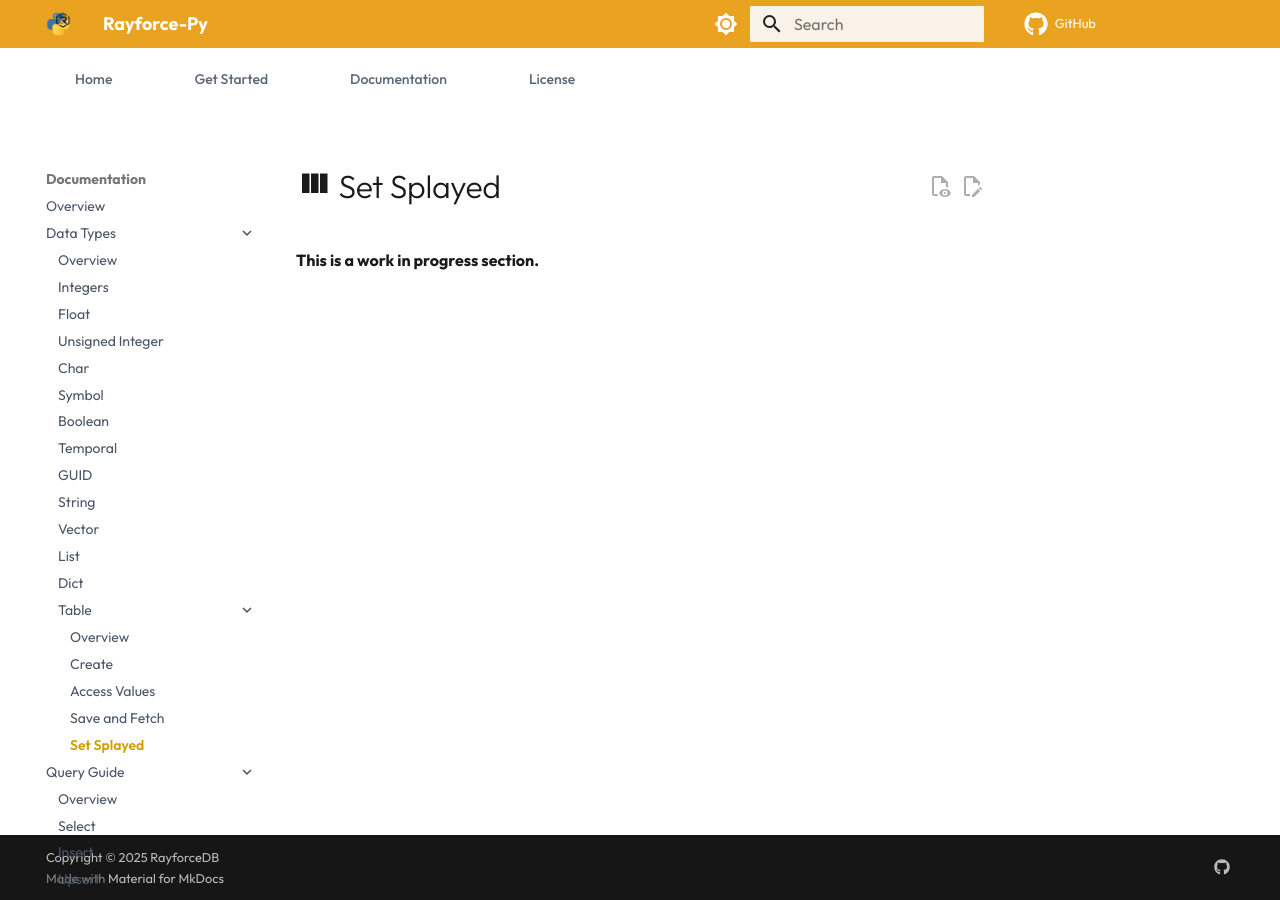
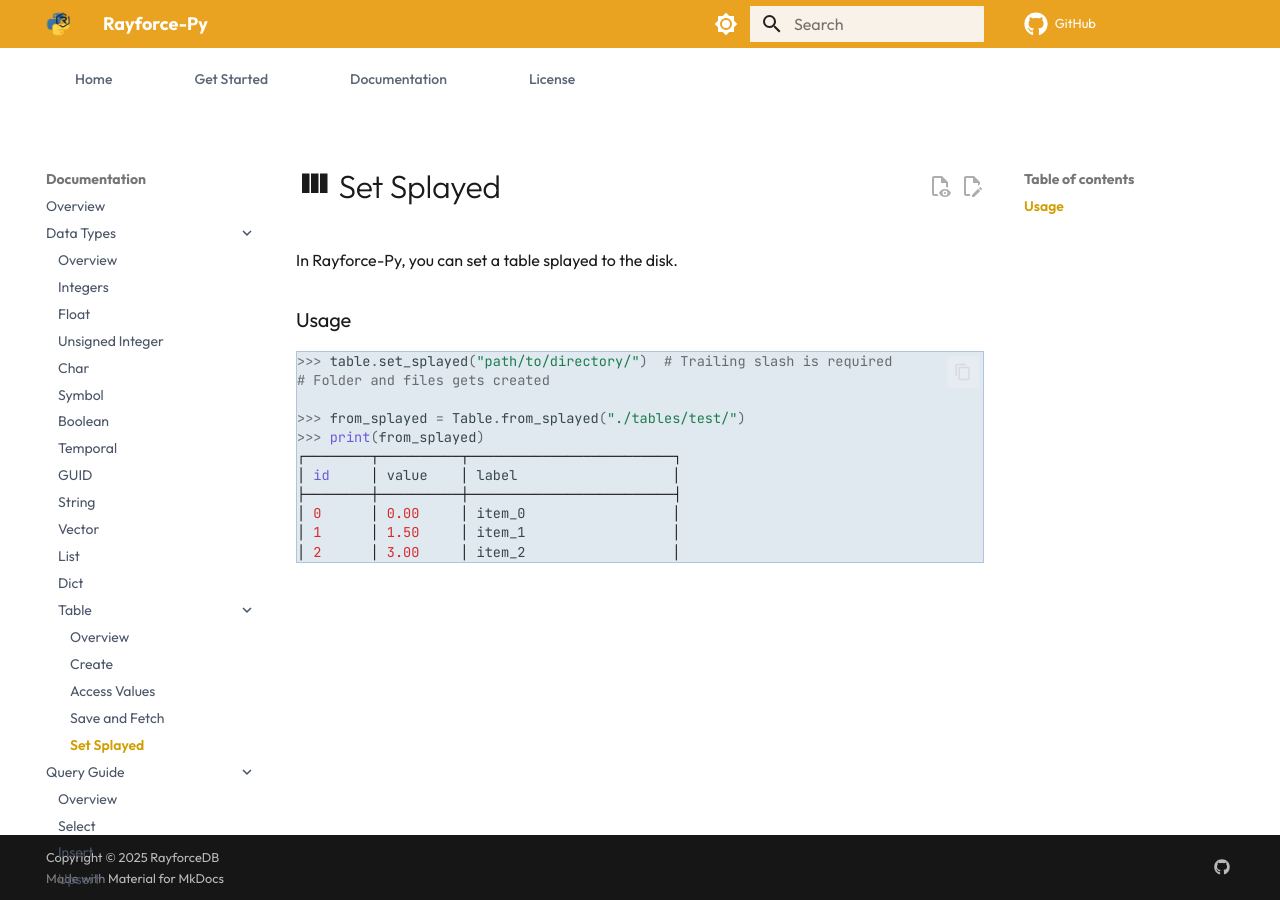
Before and after one commit to RayforceDB/rayforce-py, an MkDocs documentation site: the page built from docs/docs/content/documentation/data-types/table/set-splayed.md, in a window 1280 px wide. Built offline with MkDocs 1.6.1 and Material for MkDocs 9.7.7, drawn with Linux system fonts in a browser that asks for light colours; comment, search, counter and statistics services are not loaded; a style sheet for code colours, icons or effects is not loaded.

````diff
--- a/docs/docs/content/documentation/data-types/table/set-splayed.md
+++ b/docs/docs/content/documentation/data-types/table/set-splayed.md
@@ -1,3 +1,19 @@
 # :material-view-column: Set Splayed
 
-<b>This is a work in progress section.</b>
+In Rayforce-Py, you can set a table splayed to the disk.
+
+
+### Usage
+```python
+>>> table.set_splayed("path/to/directory/")  # Trailing slash is required
+# Folder and files gets created
+
+>>> from_splayed = Table.from_splayed("./tables/test/")
+>>> print(from_splayed)
+┌────────┬──────────┬─────────────────────────┐
+│ id     │ value    │ label                   │
+├────────┼──────────┼─────────────────────────┤
+│ 0      │ 0.00     │ item_0                  │
+│ 1      │ 1.50     │ item_1                  │
+│ 2      │ 3.00     │ item_2                  │
+```
--- a/docs/mkdocs.yml
+++ b/docs/mkdocs.yml
@@ -134,6 +134,8 @@ nav:
       - Group By: content/documentation/query-guide/group-by.md
     - Plugins:
       - Overview: content/documentation/plugins/overview.md
+      - Polars: content/documentation/plugins/polars.md
+      - Pandas: content/documentation/plugins/pandas.md
       - KDB: content/documentation/plugins/kdb.md
     - Development:
       - Overview: content/documentation/development/overview.md
````
Also changed, not shown: docs/docs/content/documentation/plugins/pandas.md (added, +62 -0 lines), docs/docs/content/documentation/plugins/polars.md (added, +62 -0 lines).
